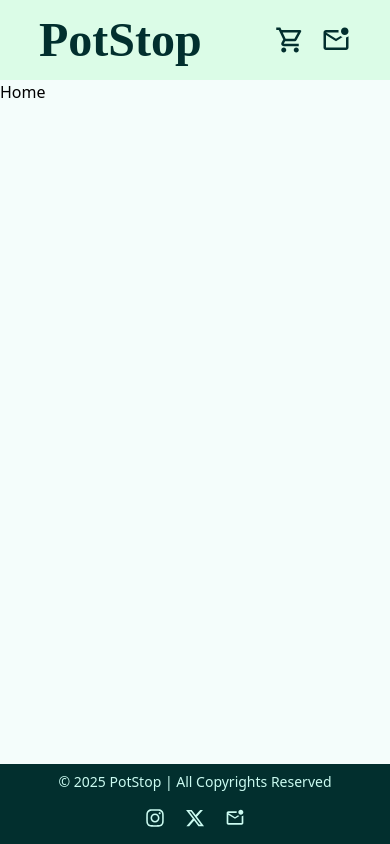
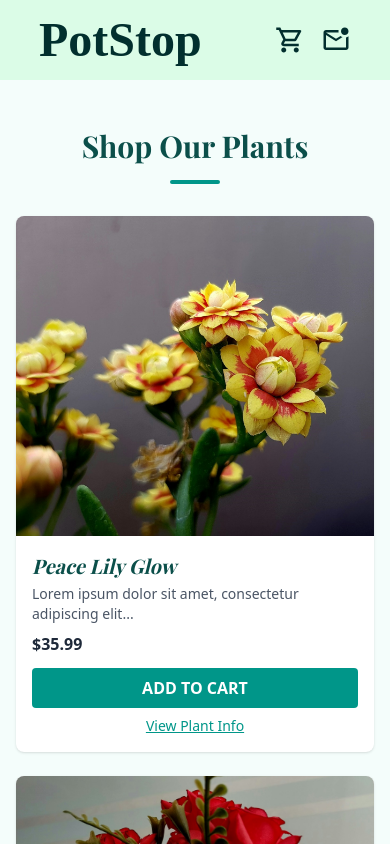
Before and after one commit to KikiXoxo/shopping-cart-app, a React (Vite) app: page / in a window 390 px wide. Shown: the top 844 px of the page. Built offline with nearby package versions, Linux system fonts and the light colour scheme; a web font is replaced by a local one.

Commit message:
feat: add responsive product list with fetch

```diff
--- a/src/pages/Home.jsx
+++ b/src/pages/Home.jsx
@@ -1,7 +1,67 @@
-import React from 'react';
+import { useState, useEffect } from 'react';
+import { Link } from 'react-router-dom';
 
 const Home = () => {
-  return <div>Home</div>;
+  const [plants, setPlants] = useState([]);
+
+  useEffect(() => {
+    const fetchPlants = async () => {
+      try {
+        const response = await fetch('/plants.json');
+        const data = await response.json();
+        setPlants(data);
+      } catch (error) {
+        console.error('Error fetching plants:', error);
+      }
+    };
+    fetchPlants();
+  }, []);
+
+  return (
+    <div className='py-12 '>
+      <div className='mx-4 md:mx-12 lg:max-w-[80%] lg:mx-auto '>
+        <h2 className='font-heading text-3xl text-teal-900 font-bold text-center mb-4'>
+          Shop Our Plants
+        </h2>
+        <hr className='border-teal-600 border-2 rounded mx-auto mb-8 md:mb-16 w-[50px]' />
+
+        <div className='grid md:grid-cols-2 lg:grid-cols-3 gap-6'>
+          {plants.map(plant => (
+            <div
+              key={plant.id}
+              className='bg-white rounded-lg overflow-hidden shadow-sm hover:shadow-md transition-shadow'
+            >
+              <img
+                src={plant.coverImg}
+                alt={plant.name}
+                className='w-full h-80 object-cover'
+              />
+              <div className='p-4'>
+                <h3 className='font-heading text-xl font-bold text-teal-900 italic'>
+                  {plant.name}
+                </h3>
+                <p className='text-gray-600 text-sm mt-1'>
+                  {plant.description.substring(0, 55)}...
+                </p>
+                <p className='text-gray-800 font-bold mt-2'>
+                  ${plant.price.toFixed(2)}
+                </p>
+                <button className='mt-3 w-full bg-teal-600 text-white font-semibold uppercase py-2 rounded hover:bg-teal-700 cursor-pointer'>
+                  Add To Cart
+                </button>
+                <Link
+                  to={`/plant/${plant.id}`}
+                  className='mt-2 block text-center text-teal-600 underline text-sm hover:text-teal-700'
+                >
+                  View Plant Info
+                </Link>
+              </div>
+            </div>
+          ))}
+        </div>
+      </div>
+    </div>
+  );
 };
 
 export default Home;
```
